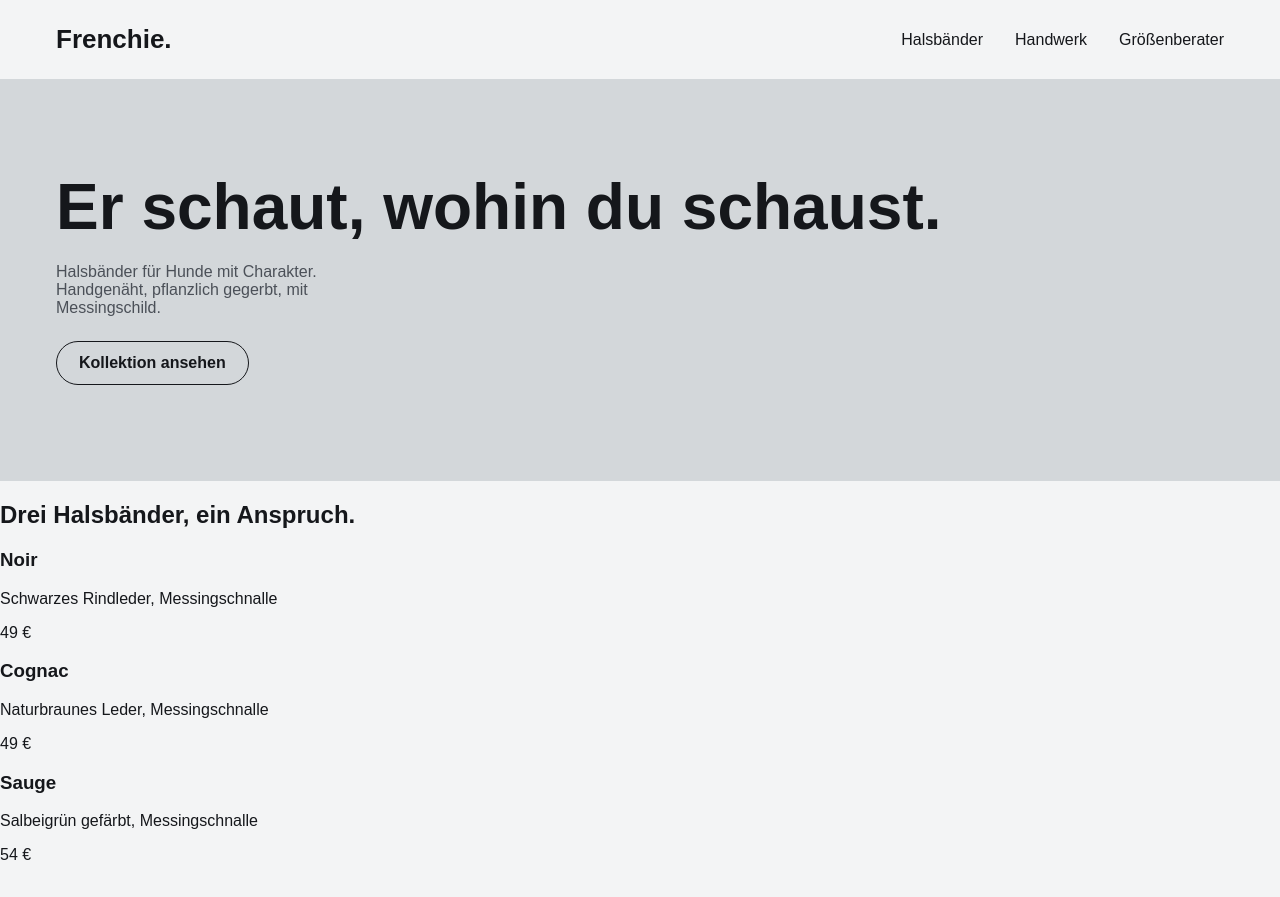
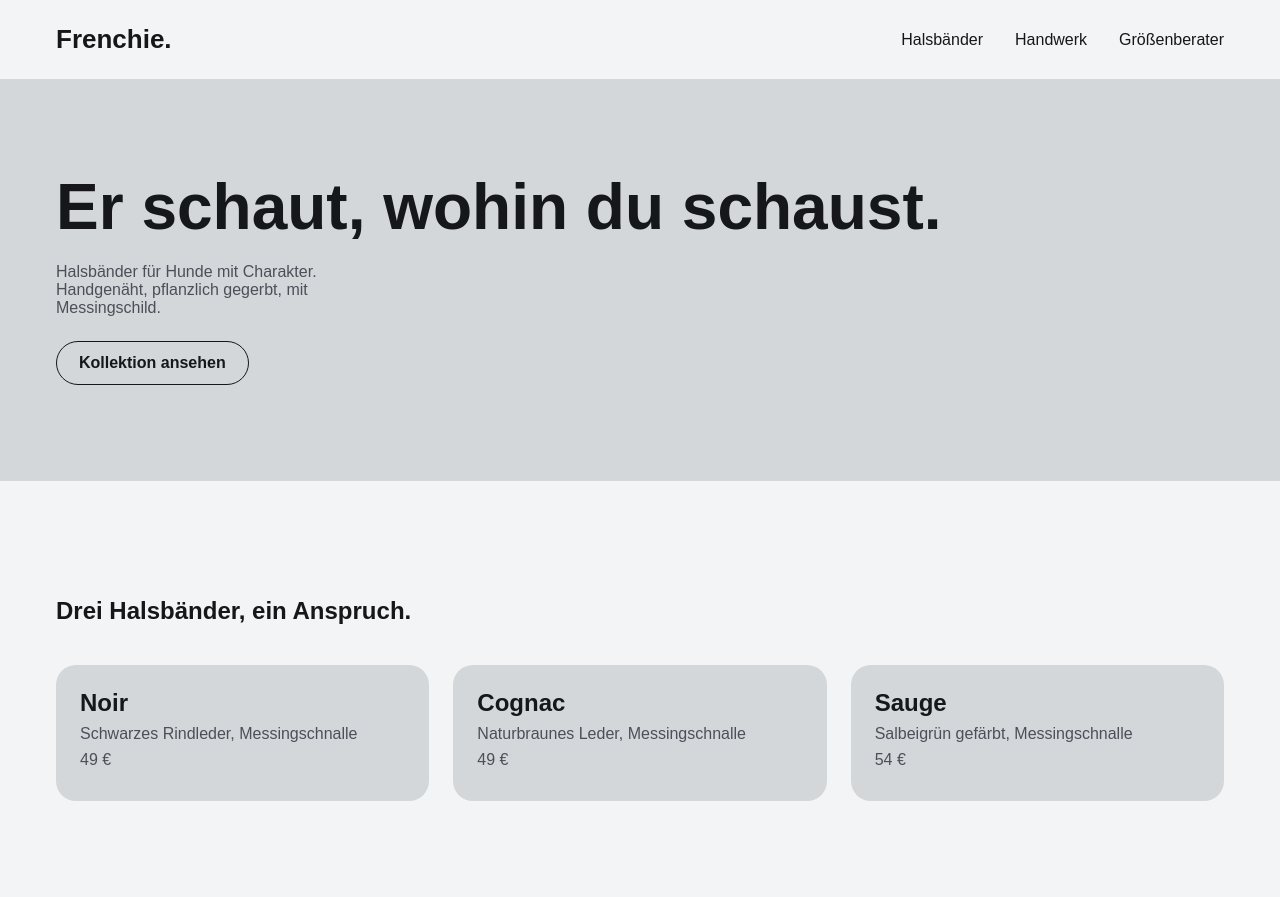
Before and after one commit to MarinaHusar/frenchie, a React (Vite) app: page / in a window 1280 px wide. Built offline with nearby package versions, Linux system fonts and the light colour scheme.

Commit message:
Style product cards

```diff
--- a/src/components/Collection.tsx
+++ b/src/components/Collection.tsx
@@ -12,8 +12,9 @@ const products = [
 
 export function Collection() {
   return (
-    <section id="kollektion">
+    <section className="collection" id="kollektion">
       <h2>Drei Halsbänder, ein Anspruch.</h2>
+      <div className="products">
         {products.map((product) => (
           <ProductCard
             key={product.name}
@@ -22,6 +23,7 @@ export function Collection() {
             price={product.price}
           />
         ))}
+      </div>
     </section>
   );
 }
--- a/src/components/ProductCard.tsx
+++ b/src/components/ProductCard.tsx
@@ -6,7 +6,7 @@ type ProductCardProps = {
 
 export function ProductCard({ name, material, price }: ProductCardProps) {
   return (
-    <article>
+    <article className="card">
       <h3>{name}</h3>
       <p>{material}</p>
       <p>{price} €</p>
--- a/src/index.css
+++ b/src/index.css
@@ -59,3 +59,28 @@ body {
   text-decoration: none;
   font-weight: 600;
 }
+.collection {
+  padding: 96px 56px;
+}
+
+.products {
+  display: grid;
+  grid-template-columns: repeat(3, 1fr);
+  gap: 24px;
+  margin-top: 40px;
+}
+.card {
+  background: var(--studio);
+  border-radius: 20px;
+  padding: 24px;
+}
+
+.card h3 {
+  margin: 0 0 8px;
+  font-size: 24px;
+}
+
+.card p {
+  margin: 0 0 8px;
+  color: #4b5058;
+}
```
Lines whose indentation alone changed are shown as unchanged.
